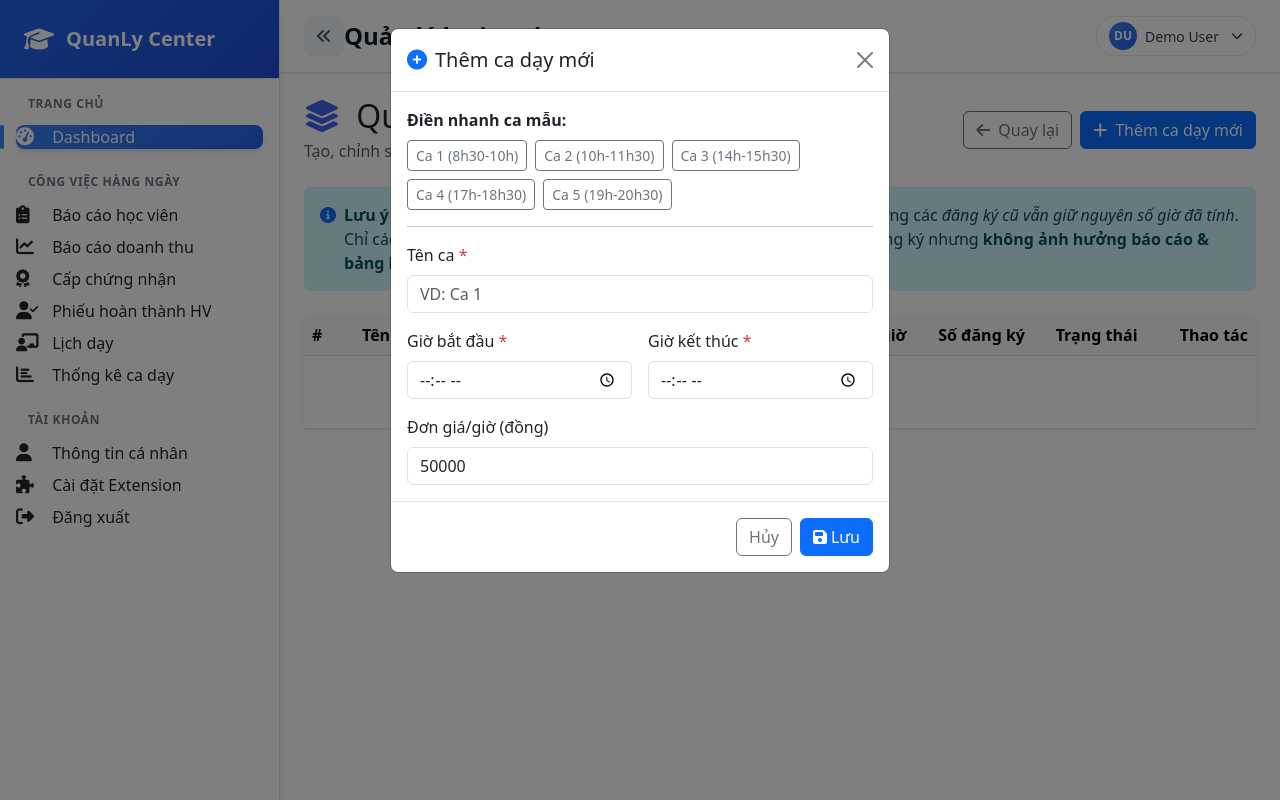
After one commit to TranKhoa12/Quan_ly_trung_tam, a PHP site: page /Quan_ly_trung_tam/app/views/teaching_shifts/manage_shifts.php in a window 1280 px wide, after a click on "Thêm ca dạy mới". The commit adds this page. Run offline with PHP 8.4, Linux system fonts and the light colour scheme.

Commit message:
chỉnh sửa ca học mới

```diff
--- a/app/views/teaching_shifts/admin.php
+++ b/app/views/teaching_shifts/admin.php
@@ -28,6 +28,9 @@ ob_start();
         <p class="text-muted mb-0">Xem, lọc và duyệt ca đăng ký của toàn bộ nhân viên</p>
     </div>
     <div class="d-flex gap-2">
+        <a href="<?= $basePath ?>/teaching-shifts/manage" class="btn btn-outline-info">
+            <i class="fas fa-layer-group me-2"></i>Quản lý loại ca
+        </a>
         <a href="<?= $basePath ?>/teaching-shifts/admin/create" class="btn btn-success">
             <i class="fas fa-plus me-2"></i>Đăng ký ca dạy
         </a>
--- /dev/null
+++ b/app/views/teaching_shifts/manage_shifts.php
@@ -0,0 +1,283 @@
+<?php
+$pageTitle = 'Quản lý loại ca dạy';
+
+$scriptName = $_SERVER['SCRIPT_NAME'] ?? '';
+$scriptDir = str_replace('\\', '/', dirname($scriptName));
+$basePath = rtrim($scriptDir, '/');
+if ($basePath === '' || $basePath === '.') {
+    $basePath = '';
+}
+
+ob_start();
+?>
+
+<div class="d-flex justify-content-between align-items-center mb-4">
+    <div>
+        <h2 class="mb-1">
+            <i class="fas fa-layer-group me-2" style="color: #4361ee;"></i>
+            Quản lý loại ca dạy
+        </h2>
+        <p class="text-muted mb-0">Tạo, chỉnh sửa và quản lý các khung giờ ca dạy</p>
+    </div>
+    <div class="d-flex gap-2">
+        <a href="<?= $basePath ?>/teaching-shifts/admin" class="btn btn-outline-secondary">
+            <i class="fas fa-arrow-left me-2"></i>Quay lại
+        </a>
+        <button class="btn btn-primary" data-bs-toggle="modal" data-bs-target="#addShiftModal">
+            <i class="fas fa-plus me-2"></i>Thêm ca dạy mới
+        </button>
+    </div>
+</div>
+
+<!-- Thông báo -->
+<?php if (!empty($_SESSION['success'])): ?>
+    <div class="alert alert-success alert-dismissible fade show" role="alert">
+        <i class="fas fa-check-circle me-2"></i><?= htmlspecialchars($_SESSION['success']) ?>
+        <button type="button" class="btn-close" data-bs-dismiss="alert"></button>
+    </div>
+    <?php unset($_SESSION['success']); ?>
+<?php endif; ?>
+<?php if (!empty($_SESSION['error'])): ?>
+    <div class="alert alert-danger alert-dismissible fade show" role="alert">
+        <i class="fas fa-exclamation-circle me-2"></i><?= htmlspecialchars($_SESSION['error']) ?>
+        <button type="button" class="btn-close" data-bs-dismiss="alert"></button>
+    </div>
+    <?php unset($_SESSION['error']); ?>
+<?php endif; ?>
+
+<!-- Thông báo ảnh hưởng -->
+<div class="alert alert-info border-0 mb-4">
+    <div class="d-flex gap-2 align-items-start">
+        <i class="fas fa-info-circle mt-1 text-primary"></i>
+        <div>
+            <strong>Lưu ý an toàn:</strong>
+            Khi sửa ca dạy <strong>đã có đăng ký</strong>, giờ của ca sẽ thay đổi nhưng các <em>đăng ký cũ vẫn giữ nguyên số giờ đã tính</em>.
+            Chỉ các đăng ký <strong>mới</strong> sẽ dùng giờ mới. Vô hiệu hoá ca sẽ ẩn khỏi form đăng ký nhưng <strong>không ảnh hưởng báo cáo & bảng lương.</strong>
+        </div>
+    </div>
+</div>
+
+<!-- Danh sách ca dạy -->
+<div class="card shadow-sm border-0">
+    <div class="card-body p-0">
+        <div class="table-responsive">
+            <table class="table align-middle mb-0">
+                <thead class="table-light">
+                    <tr>
+                        <th style="width: 50px;">#</th>
+                        <th>Tên ca</th>
+                        <th>Giờ bắt đầu</th>
+                        <th>Giờ kết thúc</th>
+                        <th>Thời lượng</th>
+                        <th>Đơn giá/giờ</th>
+                        <th>Số đăng ký</th>
+                        <th>Trạng thái</th>
+                        <th class="text-end">Thao tác</th>
+                    </tr>
+                </thead>
+                <tbody>
+                <?php if (empty($shifts)): ?>
+                    <tr>
+                        <td colspan="9" class="text-center text-muted py-4">Chưa có ca dạy nào.</td>
+                    </tr>
+                <?php else: ?>
+                    <?php foreach ($shifts as $i => $shift):
+                        $start = $shift['start_time'] ?? null;
+                        $end   = $shift['end_time'] ?? null;
+                        $duration = '';
+                        if ($start && $end) {
+                            $mins = (strtotime($end) - strtotime($start)) / 60;
+                            $h = floor($mins / 60);
+                            $m = $mins % 60;
+                            $duration = $h > 0 ? "{$h}h" : '';
+                            $duration .= $m > 0 ? "{$m}p" : '';
+                        }
+                        $isActive = (int)$shift['is_active'] === 1;
+                        $regCount = (int)($shift['registration_count'] ?? 0);
+                    ?>
+                    <tr class="<?= $isActive ? '' : 'table-secondary text-muted' ?>">
+                        <td><?= $i + 1 ?></td>
+                        <td>
+                            <span class="fw-semibold"><?= htmlspecialchars($shift['name']) ?></span>
+                            <?php if (!$isActive): ?>
+                                <span class="badge bg-secondary ms-1">Ẩn</span>
+                            <?php endif; ?>
+                        </td>
+                        <td>
+                            <span class="badge bg-light text-dark border">
+                                <i class="fas fa-clock me-1 text-primary"></i>
+                                <?= $start ? substr($start, 0, 5) : '--' ?>
+                            </span>
+                        </td>
+                        <td>
+                            <span class="badge bg-light text-dark border">
+                                <i class="fas fa-clock me-1 text-danger"></i>
+                                <?= $end ? substr($end, 0, 5) : '--' ?>
+                            </span>
+                        </td>
+                        <td><span class="text-muted"><?= $duration ?: '--' ?></span></td>
+                        <td><?= number_format((float)$shift['hourly_rate'], 0, ',', '.') ?> đ/giờ</td>
+                        <td>
+                            <?php if ($regCount > 0): ?>
+                                <span class="badge bg-primary"><?= $regCount ?> ca</span>
+                            <?php else: ?>
+                                <span class="text-muted">0 ca</span>
+                            <?php endif; ?>
+                        </td>
+                        <td>
+                            <?php if ($isActive): ?>
+                                <span class="badge bg-success"><i class="fas fa-check me-1"></i>Đang hoạt động</span>
+                            <?php else: ?>
+                                <span class="badge bg-secondary"><i class="fas fa-ban me-1"></i>Vô hiệu hoá</span>
+                            <?php endif; ?>
+                        </td>
+                        <td class="text-end">
+                            <button class="btn btn-sm btn-outline-primary me-1"
+                                    onclick="openEditModal(<?= $shift['id'] ?>, <?= htmlspecialchars(json_encode($shift)) ?>)"
+                                    title="Sửa">
+                                <i class="fas fa-edit"></i>
+                            </button>
+                            <form method="POST" action="<?= $basePath ?>/teaching-shifts/manage/<?= $shift['id'] ?>/toggle"
+                                  class="d-inline"
+                                  onsubmit="return confirm('<?= $isActive ? 'Vô hiệu hoá' : 'Kích hoạt lại' ?> ca dạy này?')">
+                                <button type="submit" class="btn btn-sm <?= $isActive ? 'btn-outline-warning' : 'btn-outline-success' ?>"
+                                        title="<?= $isActive ? 'Vô hiệu hoá' : 'Kích hoạt' ?>">
+                                    <i class="fas <?= $isActive ? 'fa-eye-slash' : 'fa-eye' ?>"></i>
+                                </button>
+                            </form>
+                        </td>
+                    </tr>
+                    <?php endforeach; ?>
+                <?php endif; ?>
+                </tbody>
+            </table>
+        </div>
+    </div>
+</div>
+
+<!-- Modal Thêm ca dạy -->
+<div class="modal fade" id="addShiftModal" tabindex="-1">
+    <div class="modal-dialog">
+        <div class="modal-content">
+            <div class="modal-header">
+                <h5 class="modal-title"><i class="fas fa-plus-circle me-2 text-primary"></i>Thêm ca dạy mới</h5>
+                <button type="button" class="btn-close" data-bs-dismiss="modal"></button>
+            </div>
+            <form method="POST" action="<?= $basePath ?>/teaching-shifts/manage/store">
+                <div class="modal-body">
+                    <!-- Nút điền nhanh 5 ca mẫu -->
+                    <div class="mb-3">
+                        <label class="form-label fw-semibold">Điền nhanh ca mẫu:</label>
+                        <div class="d-flex flex-wrap gap-2">
+                            <button type="button" class="btn btn-sm btn-outline-secondary" onclick="fillPreset('Ca 1', '08:30', '10:00', 50000)">Ca 1 (8h30-10h)</button>
+                            <button type="button" class="btn btn-sm btn-outline-secondary" onclick="fillPreset('Ca 2', '10:00', '11:30', 50000)">Ca 2 (10h-11h30)</button>
+                            <button type="button" class="btn btn-sm btn-outline-secondary" onclick="fillPreset('Ca 3', '14:00', '15:30', 50000)">Ca 3 (14h-15h30)</button>
+                            <button type="button" class="btn btn-sm btn-outline-secondary" onclick="fillPreset('Ca 4', '17:00', '18:30', 50000)">Ca 4 (17h-18h30)</button>
+                            <button type="button" class="btn btn-sm btn-outline-secondary" onclick="fillPreset('Ca 5', '19:00', '20:30', 50000)">Ca 5 (19h-20h30)</button>
+                        </div>
+                    </div>
+                    <hr>
+                    <div class="mb-3">
+                        <label class="form-label">Tên ca <span class="text-danger">*</span></label>
+                        <input type="text" class="form-control" name="name" id="addName" placeholder="VD: Ca 1" required>
+                    </div>
+                    <div class="row g-3">
+                        <div class="col-6">
+                            <label class="form-label">Giờ bắt đầu <span class="text-danger">*</span></label>
+                            <input type="time" class="form-control" name="start_time" id="addStart" required>
+                        </div>
+                        <div class="col-6">
+                            <label class="form-label">Giờ kết thúc <span class="text-danger">*</span></label>
+                            <input type="time" class="form-control" name="end_time" id="addEnd" required>
+                        </div>
+                    </div>
+                    <div class="mt-3">
+                        <label class="form-label">Đơn giá/giờ (đồng)</label>
+                        <input type="number" class="form-control" name="hourly_rate" id="addRate" value="50000" min="0" step="1000">
+                    </div>
+                </div>
+                <div class="modal-footer">
+                    <button type="button" class="btn btn-outline-secondary" data-bs-dismiss="modal">Hủy</button>
+                    <button type="submit" class="btn btn-primary"><i class="fas fa-save me-1"></i>Lưu</button>
+                </div>
+            </form>
+        </div>
+    </div>
+</div>
+
+<!-- Modal Sửa ca dạy -->
+<div class="modal fade" id="editShiftModal" tabindex="-1">
+    <div class="modal-dialog">
+        <div class="modal-content">
+            <div class="modal-header">
+                <h5 class="modal-title"><i class="fas fa-edit me-2 text-warning"></i>Sửa ca dạy</h5>
+                <button type="button" class="btn-close" data-bs-dismiss="modal"></button>
+            </div>
+            <form method="POST" id="editForm" action="">
+                <div class="modal-body">
+                    <div class="alert alert-warning border-0 py-2 mb-3" id="editWarning" style="display:none">
+                        <i class="fas fa-exclamation-triangle me-1"></i>
+                        Ca này đang có <strong id="editRegCount"></strong> đăng ký.
+                        Thay đổi giờ <strong>không ảnh hưởng</strong> đến các đăng ký cũ.
+                    </div>
+                    <div class="mb-3">
+                        <label class="form-label">Tên ca <span class="text-danger">*</span></label>
+                        <input type="text" class="form-control" name="name" id="editName" required>
+                    </div>
+                    <div class="row g-3">
+                        <div class="col-6">
+                            <label class="form-label">Giờ bắt đầu <span class="text-danger">*</span></label>
+                            <input type="time" class="form-control" name="start_time" id="editStart" required>
+                        </div>
+                        <div class="col-6">
+                            <label class="form-label">Giờ kết thúc <span class="text-danger">*</span></label>
+                            <input type="time" class="form-control" name="end_time" id="editEnd" required>
+                        </div>
+                    </div>
+                    <div class="mt-3">
+                        <label class="form-label">Đơn giá/giờ (đồng)</label>
+                        <input type="number" class="form-control" name="hourly_rate" id="editRate" min="0" step="1000">
+                    </div>
+                </div>
+                <div class="modal-footer">
+                    <button type="button" class="btn btn-outline-secondary" data-bs-dismiss="modal">Hủy</button>
+                    <button type="submit" class="btn btn-warning"><i class="fas fa-save me-1"></i>Cập nhật</button>
+                </div>
+            </form>
+        </div>
+    </div>
+</div>
+
+<script>
+function fillPreset(name, start, end, rate) {
+    document.getElementById('addName').value  = name;
+    document.getElementById('addStart').value = start;
+    document.getElementById('addEnd').value   = end;
+    document.getElementById('addRate').value  = rate;
+}
+
+function openEditModal(id, shift) {
+    document.getElementById('editForm').action =
+        '<?= $basePath ?>/teaching-shifts/manage/' + id + '/update';
+    document.getElementById('editName').value  = shift.name;
+    document.getElementById('editStart').value = shift.start_time ? shift.start_time.substring(0, 5) : '';
+    document.getElementById('editEnd').value   = shift.end_time   ? shift.end_time.substring(0, 5)   : '';
+    document.getElementById('editRate').value  = shift.hourly_rate;
+
+    const regCount = parseInt(shift.registration_count) || 0;
+    const warning  = document.getElementById('editWarning');
+    if (regCount > 0) {
+        document.getElementById('editRegCount').textContent = regCount + ' ca';
+        warning.style.display = 'block';
+    } else {
+        warning.style.display = 'none';
+    }
+
+    new bootstrap.Modal(document.getElementById('editShiftModal')).show();
+}
+</script>
+
+<?php
+$content = ob_get_clean();
+require __DIR__ . '/../layouts/modern.php';
+?>
--- a/public/index.php
+++ b/public/index.php
@@ -152,6 +152,12 @@ $router->post('/teaching-shifts/{id}/cancel', 'TeachingShift@cancel');
 $router->post('/teaching-shifts/{id}/status', 'TeachingShift@updateStatus');
 $router->post('/teaching-shifts/{id}/delete', 'TeachingShift@delete');
 
+// Teaching shift type management (Admin - quản lý loại ca)
+$router->get('/teaching-shifts/manage', 'TeachingShift@manageShiftTypes');
+$router->post('/teaching-shifts/manage/store', 'TeachingShift@storeShiftType');
+$router->post('/teaching-shifts/manage/{id}/update', 'TeachingShift@updateShiftType');
+$router->post('/teaching-shifts/manage/{id}/toggle', 'TeachingShift@toggleShiftType');
+
 // Staff shift statistics routes
 $router->get('/staff/shift-stats', 'StaffShiftStats@index');
 $router->get('/staff/shift-stats/export', 'StaffShiftStats@exportExcel');
```
Also changed, not shown: app/controllers/TeachingShiftController.php (+104 -0 lines), app/models/TeachingShift.php (+47 -0 lines), database/update_teaching_shifts_2026.sql (added, +51 -0 lines), 3 other files.
